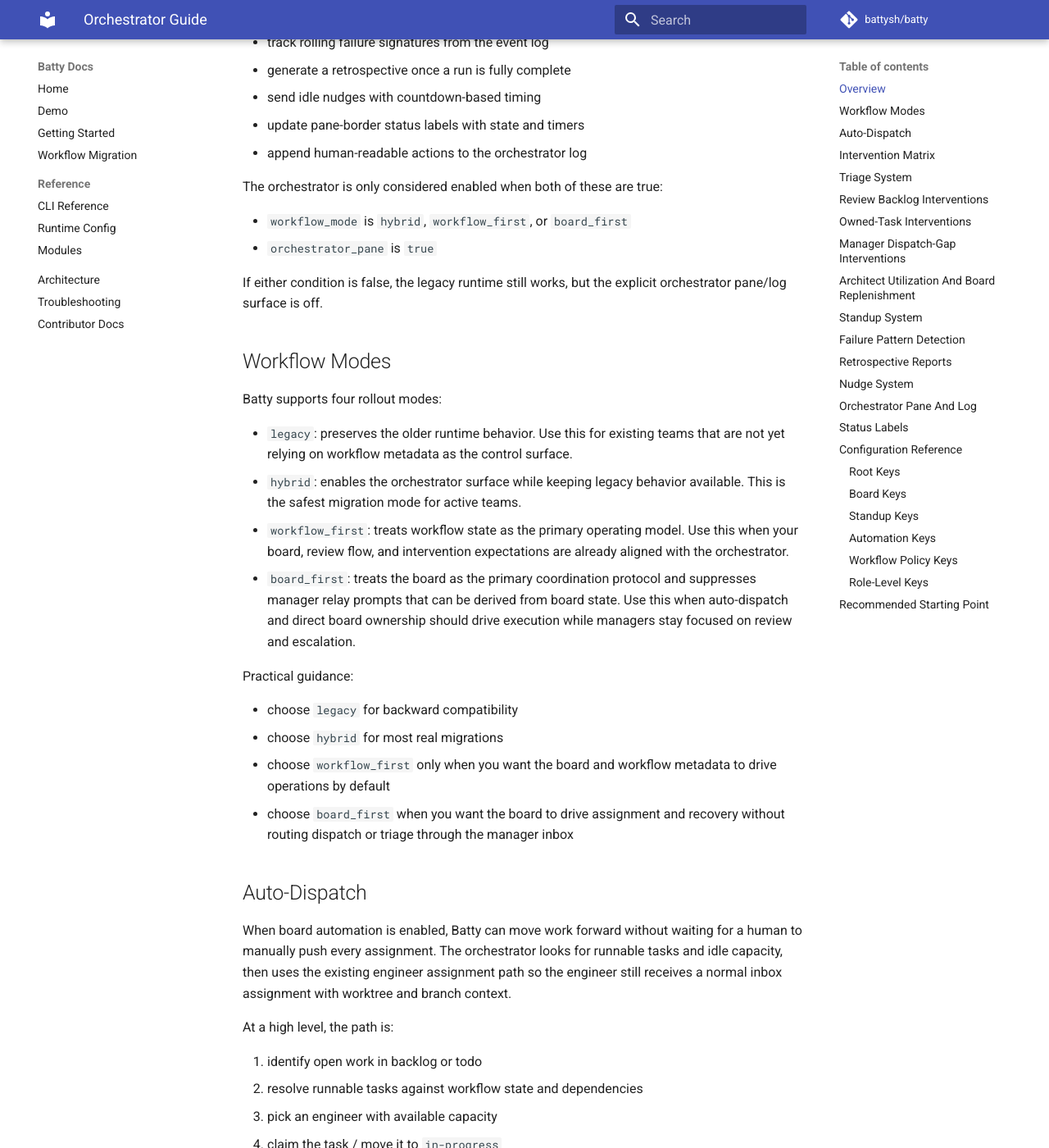
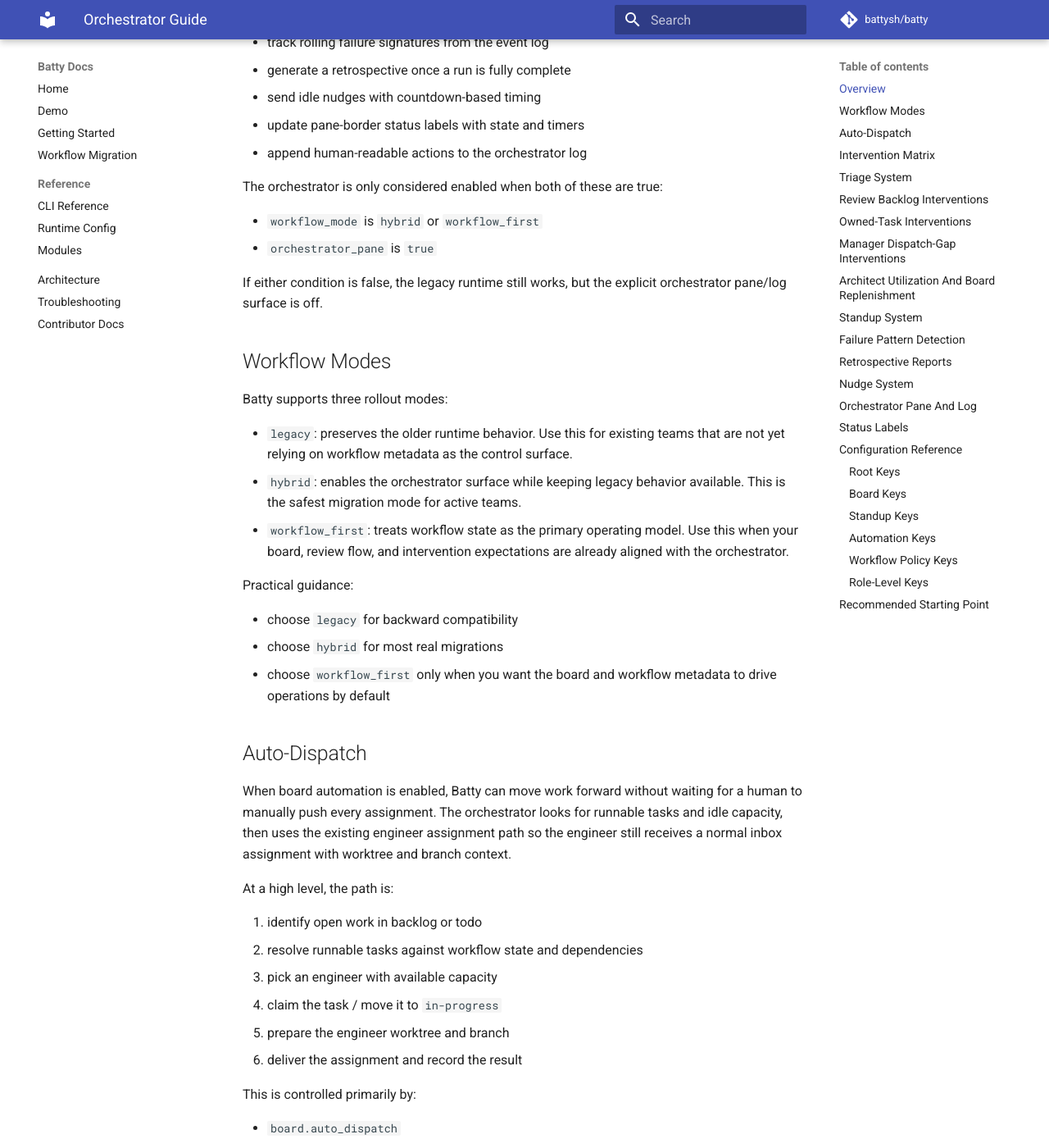
Before and after one commit to battysh/batty, an MkDocs documentation site: the page built from docs/orchestrator.md, in a window 1280 px wide and 1400 px high, scrolled down 577 px. Shown: the whole window at 82% size. Built offline with MkDocs 1.6.1 and Material for MkDocs 9.7.7, drawn with Linux system fonts in a browser that asks for light colours; comment, search, counter and statistics services are not loaded; some of the changed text lies outside the part shown.

Commit message:
auto: revert out-of-scope file modifications

````diff
--- a/docs/orchestrator.md
+++ b/docs/orchestrator.md
@@ -20,26 +20,24 @@ The orchestrator runs inside the main daemon loop. On each pass it can:
 
 The orchestrator is only considered enabled when both of these are true:
 
-- `workflow_mode` is `hybrid`, `workflow_first`, or `board_first`
+- `workflow_mode` is `hybrid` or `workflow_first`
 - `orchestrator_pane` is `true`
 
 If either condition is false, the legacy runtime still works, but the explicit orchestrator pane/log surface is off.
 
 ## Workflow Modes
 
-Batty supports four rollout modes:
+Batty supports three rollout modes:
 
 - `legacy`: preserves the older runtime behavior. Use this for existing teams that are not yet relying on workflow metadata as the control surface.
 - `hybrid`: enables the orchestrator surface while keeping legacy behavior available. This is the safest migration mode for active teams.
 - `workflow_first`: treats workflow state as the primary operating model. Use this when your board, review flow, and intervention expectations are already aligned with the orchestrator.
-- `board_first`: treats the board as the primary coordination protocol and suppresses manager relay prompts that can be derived from board state. Use this when auto-dispatch and direct board ownership should drive execution while managers stay focused on review and escalation.
 
 Practical guidance:
 
 - choose `legacy` for backward compatibility
 - choose `hybrid` for most real migrations
 - choose `workflow_first` only when you want the board and workflow metadata to drive operations by default
-- choose `board_first` when you want the board to drive assignment and recovery without routing dispatch or triage through the manager inbox
 
 ## Auto-Dispatch
 
@@ -276,7 +274,7 @@ The orchestrator-related `team.yaml` keys are spread across root config, board c
 
 | Key                     | Meaning                                                                        |
 | ----------------------- | ------------------------------------------------------------------------------ |
-| `workflow_mode`         | Chooses `legacy`, `hybrid`, `workflow_first`, or `board_first`.                |
+| `workflow_mode`         | Chooses `legacy`, `hybrid`, or `workflow_first`.                               |
 | `orchestrator_pane`     | Enables the dedicated orchestrator surface when the workflow mode supports it. |
 | `orchestrator_position` | Places the orchestrator pane at `bottom` or `left`.                            |
 | `automation_sender`     | Optional visible sender name for daemon-generated intervention messages.       |
@@ -357,4 +355,4 @@ automation:
   intervention_idle_grace_secs: 180
 ```
 
-Start in `hybrid`, watch the orchestrator log, and then move to `board_first` or `workflow_first` once the board, review flow, and intervention prompts match how the team already works.
+Start in `hybrid`, watch the orchestrator log, and only move to `workflow_first` once the board, review flow, and intervention prompts match how the team already works.
````
Also changed, not shown: docs/config-reference.md (+2 -2 lines), docs/workflow-migration.md (+0 -3 lines).
